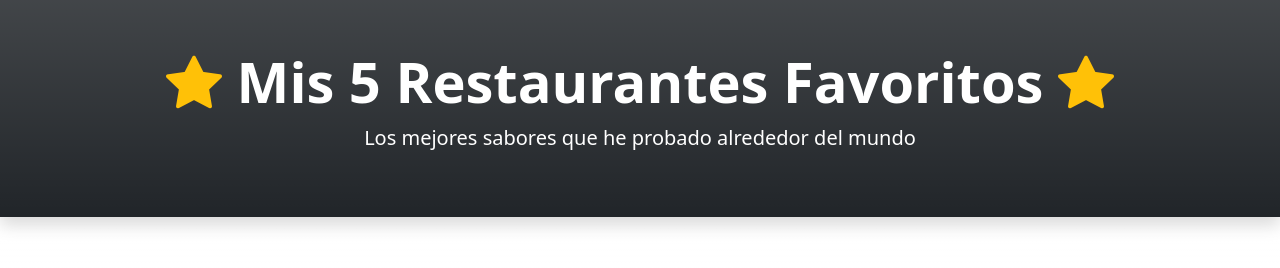
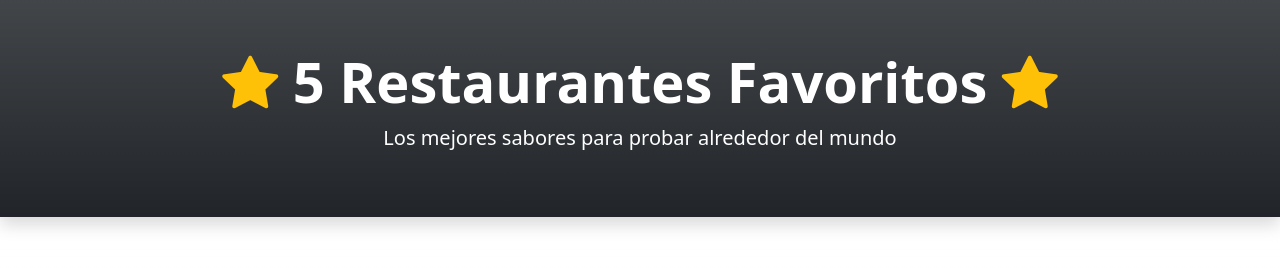
Before and after one commit to uplevw/examen.5, a plain HTML site: page index.html in a window 1280 px wide. Drawn offline with nearby package versions, Linux system fonts and the light colour scheme.

Commit message:
commit 3

```diff
--- a/index.html
+++ b/index.html
@@ -3,7 +3,7 @@
 <head>
     <meta charset="UTF-8">
     <meta name="viewport" content="width=device-width, initial-scale=1.0">
-    <title>Mis Restaurantes Favoritos</title>
+    <title>Restaurantes Favoritos</title>
     <link href="https://cdn.jsdelivr.net/npm/bootstrap@5.3.0/dist/css/bootstrap.min.css" rel="stylesheet">
     <link rel="stylesheet" href="https://cdn.jsdelivr.net/npm/bootstrap-icons@1.11.3/font/bootstrap-icons.min.css">
 </head>
@@ -13,10 +13,10 @@
         <div class="container text-center">
             <h1 class="display-4 fw-bold">
                 <i class="bi bi-star-fill text-warning"></i>
-                Mis 5 Restaurantes Favoritos
+                 5 Restaurantes Favoritos
                 <i class="bi bi-star-fill text-warning"></i>
             </h1>
-            <p class="lead">Los mejores sabores que he probado alrededor del mundo</p>
+            <p class="lead">Los mejores sabores para probar alrededor del mundo</p>
         </div>
     </header>
 
```
